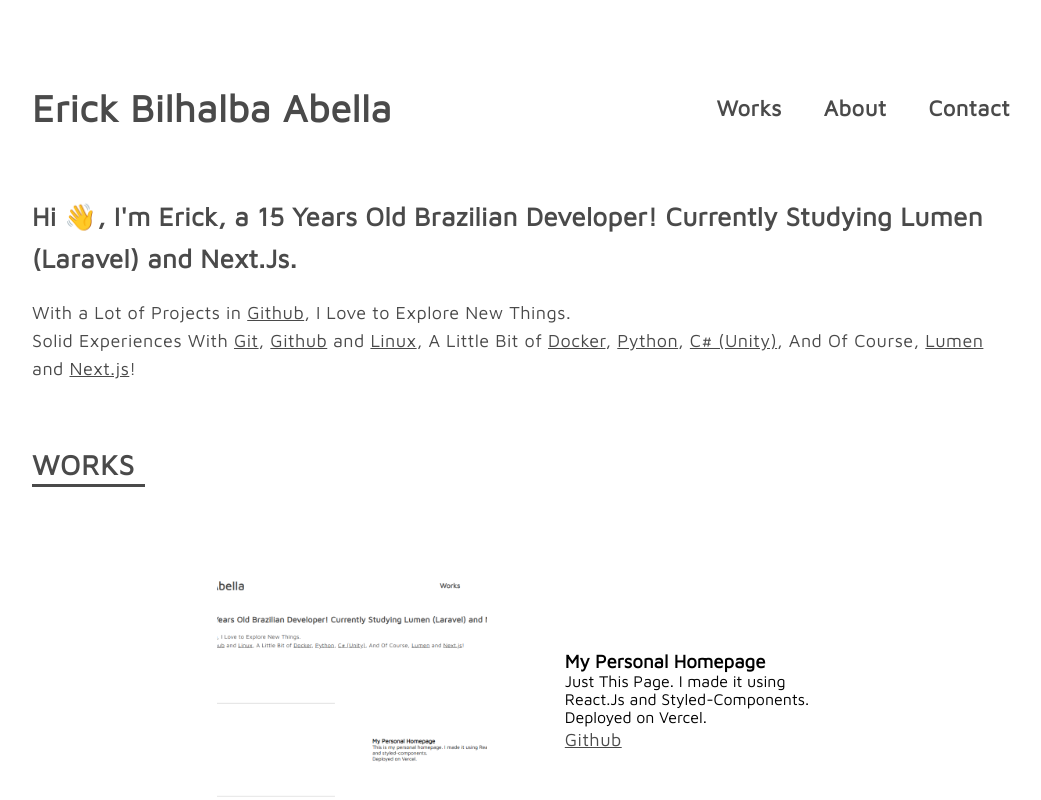
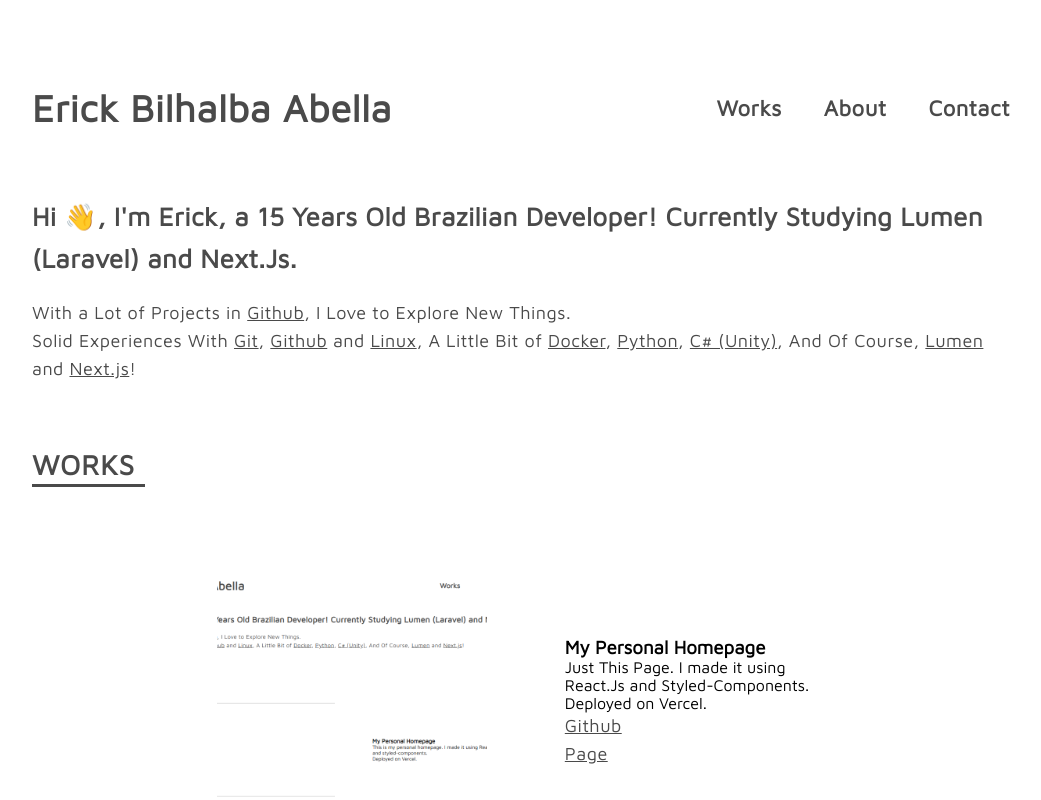
Before and after one commit to TheDevick/Next.Js-Personal-Page, a Next.js app: page / in a window 1280 px wide. Shown: the top 800 px of the page, without its empty margins (119-1160 px from the left). Built offline with nearby package versions, Linux system fonts and the light colour scheme.

Commit message:
feat: Add Website Link To WorksList

```diff
--- a/src/components/Works/WorksList/Item.js
+++ b/src/components/Works/WorksList/Item.js
@@ -28,6 +28,19 @@
     white-space: pre-line;
 `
 
+const WebsiteLink = styled.a`
+    display: block;
+
+    font-style: normal;
+    font-weight: normal;
+    font-size: 18px;
+    line-height: 28px;
+
+    letter-spacing: 0.45px;
+
+    color: #4A4A4A;
+`
+
 export default function Item({ Item, Reverse }) {
     const GithubUser = Item.Github.User ? false : "DinosDev";
     const GithubRepo = Item.Github.Repo;
@@ -39,6 +52,7 @@
                 <h3>{Item.Title}</h3>
                 <ContentText>{Item.Content}</ContentText>
                 <GithubLink User={GithubUser} Repository={GithubRepo} />
+                <WebsiteLink href={Item.Link} target="_blank">Page</WebsiteLink>
             </ContentDiv>
         </Div>
     );
--- a/src/components/Works/index.js
+++ b/src/components/Works/index.js
@@ -21,7 +21,8 @@
                     Content: "Just This Page. I made it using React.Js and Styled-Components.\n Deployed on Vercel.",
                     Github: {
                         Repo: "Next.Js-Personal-Page"
-                    }
+                    },
+                    Link: "https://dinosdev.vercel.app/"
                 },
                 {
                     Title: "Nystron Website",
```
